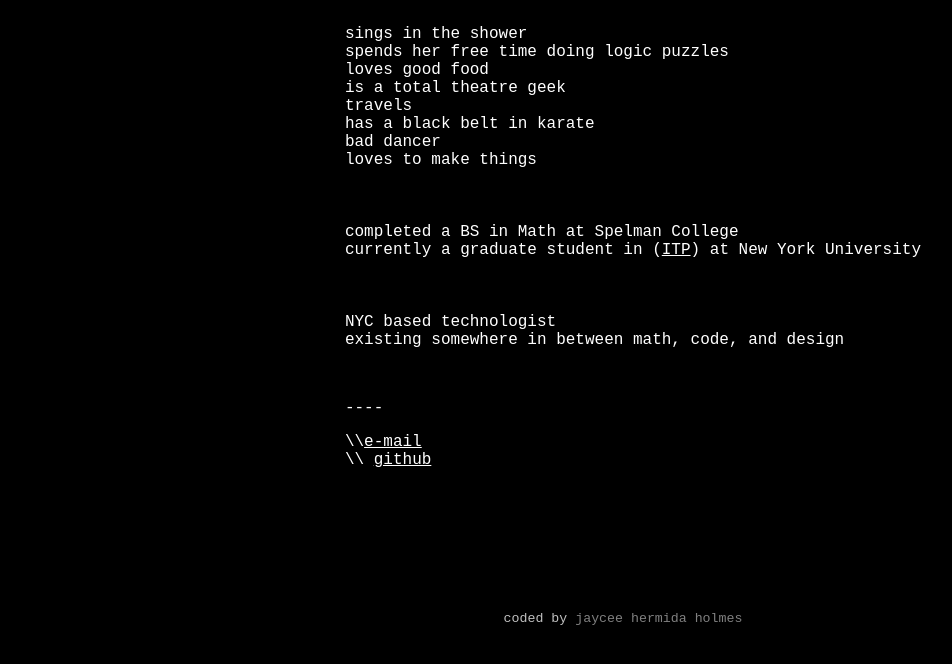
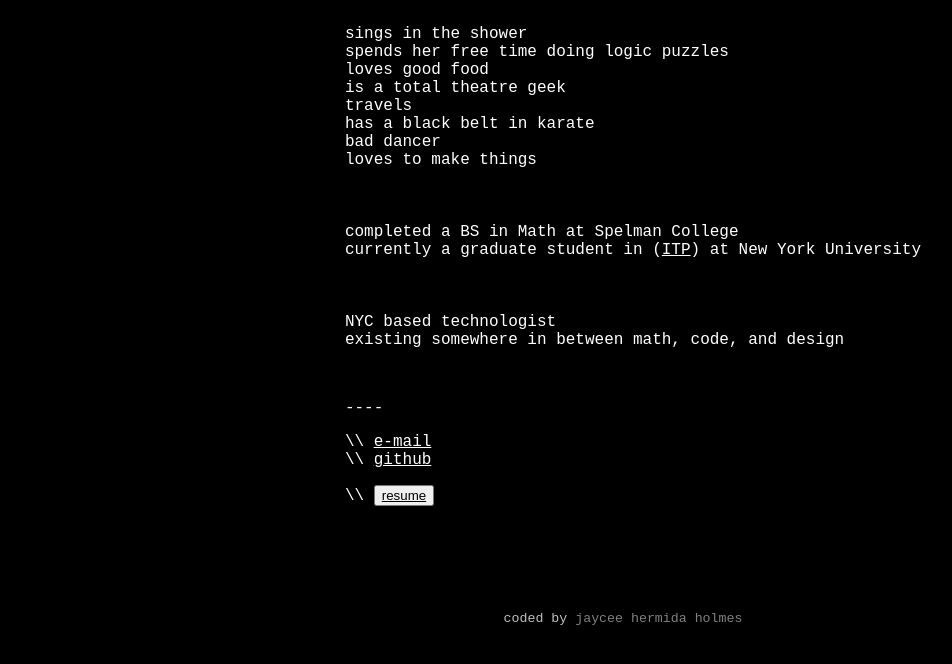
Before and after one commit to jayceeholmes/portfoliowebsite, a plain HTML site: page about.html in a window 1280 px wide. Shown: the part 142-806 px from the top of the page, without its empty margins (17-969 px from the left). Drawn offline with Linux system fonts and the light colour scheme.

Commit message:
added resume

```diff
--- a/about.html
+++ b/about.html
@@ -74,11 +74,16 @@
             <!--Skills-->
             <!-- <p id="about-skills-title"></p> -->
             <p id="about-skills">
-                \\<a class="aboutlinks" id="email" href="mailto:jayceeholmes@nyu.edu">e-mail</a>
+                \\
+                <a class="aboutlinks" id="email" href="mailto:jayceeholmes@nyu.edu">e-mail</a>
                 <br> \\
                 <a class="aboutlinks" id="github" href="https://github.com/jayceeholmes">github</a>
-                <br>
-                <!-- \\<a class="aboutlinks" id="linkedin" href="https://www.linkedin.com/in/jaycee-holmes-096a3678">linkedin</a> -->
+                <form class="form" method="get" action="documents/jayceeholmes-resume.pdf">
+                    \\ <button class="button" type="submit">resume</button>
+                </form>
+
+                <!-- <br> -->
+                <!-- <a class="aboutlinks" id="linkedin" href="https://www.linkedin.com/in/jaycee-holmes-096a3678">linkedin</a> -->
                 <br>
                 <br>
                 <br>
--- a/stylesheets/about.css
+++ b/stylesheets/about.css
@@ -22,9 +22,17 @@
   font-size: 180%;
 }
 
-/*Link*/
+/*LINK*/
 /* this is responsible for the  styling of the link*/
 
 .aboutlinks{
   color:white;
 }
+
+
+/*BUTTON*/
+/* this is responsible for the  styling of the button*/
+
+.button{
+  text-decoration: underline;
+}
```
Also changed, not shown: portfolio.html (+7 -1 lines), 1 other file.
